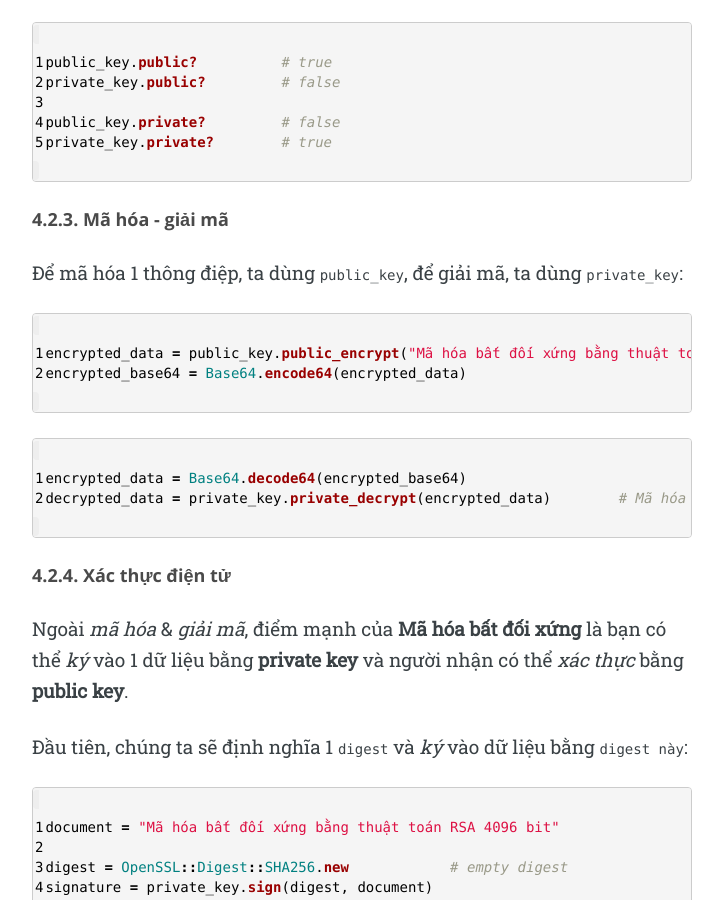
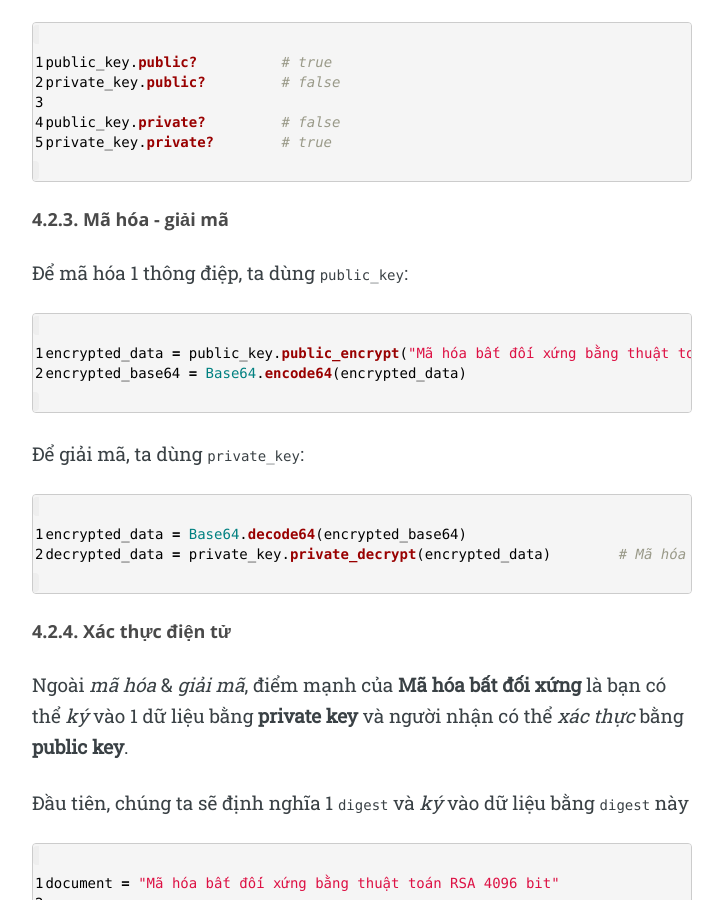
Before and after one commit to ethan605/dev-with-ethan, a Jekyll site: the page built from _posts/2016-07-07-encryption-methods-2.md, in a window 1280 px wide and 900 px high, scrolled down 6329 px. Shown: the whole window, without its empty margins (278-1001 px from the left). Built offline with Jekyll 4.4.1, drawn with Linux system fonts in a browser that asks for light colours; nearby versions of some CDN libraries; comment, search, counter and statistics services are not loaded; part of the change alters nothing that is shown.

````diff
--- a/_posts/2016-07-07-encryption-methods-2.md
+++ b/_posts/2016-07-07-encryption-methods-2.md
@@ -55,6 +55,11 @@ require 'openssl'
 
 cipher = OpenSSL::Cipher::AES.new(256, :CBC)
 ```
+{% include figure.html
+   filename="/assets/media/snippets/2016-07-07/ruby-1.png"
+   alt="Ruby code snippet 1"
+   caption="Khai báo sử dụng OpenSSL & AES"
+   instant_articles="true" %}
 
 Sau khi khởi tạo `cipher` (có nghĩa là *mật mã*), ta cần khai báo `cipher` này dùng để *mã hóa* (*encrypt*) hay *giải mã* (*decrypt*):
 
@@ -62,6 +67,11 @@ Sau khi khởi tạo `cipher` (có nghĩa là *mật mã*), ta cần khai báo `
 cipher.encrypt      # for encryption
 cipher.decrypt      # for decryption
 ```
+{% include figure.html
+   filename="/assets/media/snippets/2016-07-07/ruby-2.png"
+   alt="Ruby code snippet 2"
+   caption="Đặt chế độ mã hóa / giải mã"
+   instant_articles="true" %}
 
 Đối với các chế độ `CBC`, `CFB`, `OFB` hay `CTR`, ta cần thêm 1 tham số gọi là `iv` (viết tắt của **initialization vector**). Chỉ duy nhất `ECB` là không sử dụng `iv`, vậy nên theo các chuyên gia, không nên sử dụng chế độ `ECB` trừ khi thật sự rất cần đến nó.
 
@@ -71,6 +81,11 @@ Chúng ta có thể đặt `key` và `iv` của `cipher` bằng 1 String mà ch
 cipher.key = "secretkey@dev.ethanify.me(c)2016"         # 32 bytes = 256 bits
 cipher.iv = "secret_iv(c)2016"                          # 16 bytes = 128 bits
 ```
+{% include figure.html
+   filename="/assets/media/snippets/2016-07-07/ruby-3.png"
+   alt="Ruby code snippet 3"
+   caption="Cài đặt tham số key & iv"
+   instant_articles="true" %}
 
 hoặc để cho `cipher` tự sinh ngẫu nhiên:
 
@@ -78,6 +93,11 @@ hoặc để cho `cipher` tự sinh ngẫu nhiên:
 key = cipher.random_key             # "Lf\xE7 \xE3bK\x82\xA9\b\x1D\xFE){\x7F\xB9\x94\x9D\xBDc\x99\xBB\x0E\x15B@\xB9\xBE \xC31d"
 iv = cipher.random_iv               # "\x96\x86\x93QR\xBE\x00\b\xC9\x90\x18\xF0H\xFB]\f"
 ```
+{% include figure.html
+   filename="/assets/media/snippets/2016-07-07/ruby-4.png"
+   alt="Ruby code snippet 4"
+   caption="Sinh ngẫu nhiên tham số key & iv"
+   instant_articles="true" %}
 
 **AES** trong **Ruby** cho phép ta chèn thêm nội dung vào đoạn thông điệp mã hóa bằng hàm `update()` và chỉ tính toán giá trị cuối cùng khi gọi hàm `final()`
 
@@ -86,6 +106,11 @@ encrypted_content = cipher.update("Mã hóa đối xứng")
 encrypted_content << cipher.update(" bằng thuật toán AES-256")
 encrypted_content << cipher.final
 ```
+{% include figure.html
+   filename="/assets/media/snippets/2016-07-07/ruby-5.png"
+   alt="Ruby code snippet 5"
+   caption="Mã hóa thông điệp"
+   instant_articles="true" %}
 
 Lúc này, `encrypted_content` chứa thông tin mã hóa của chuỗi `"Mã hóa đối xứng bằng thuật toán AES-256"`, nhưng ở dạng các **hexcode**. Đây là do trong quá trình mã hóa / giải mã, **AES** làm việc với các data thô ở dạng binary, chứ không phải String, vậy nên thông tin này sẽ khó đọc và thường là khó truyền đi qua Internet (dễ mất mát).
 
@@ -94,6 +119,11 @@ Có 1 cách đơn giản là chúng ta sẽ *encode* toàn bộ các dữ liệu
 ```ruby
 encrypted_base64 = Base64.encode64(encrypted_content) # "DVM+VfhAppOtvolyq9WWhFs7AT7skg5RpsN5YVZs33J5Wr/7nUb1IEFPSfeK\n6UGCsDpN1jQbhwayk4gXiEtUgw==\n"
 ```
+{% include figure.html
+   filename="/assets/media/snippets/2016-07-07/ruby-6.png"
+   alt="Ruby code snippet 6"
+   caption="Encode Base64"
+   instant_articles="true" %}
 
 #### 3.2.2. Giải mã ####
 
@@ -106,6 +136,11 @@ decipher.decrypt
 decipher.key = "secretkey@dev.ethanify.me(c)2016"
 decipher.iv = "secret_iv(c)2016"
 ```
+{% include figure.html
+   filename="/assets/media/snippets/2016-07-07/ruby-7.png"
+   alt="Ruby code snippet 7"
+   caption="Cài đặt chế độ giải mã"
+   instant_articles="true" %}
 
 Cũng giống như khi mã hóa, giải mã bằng **AES** cũng có thể thực hiện từng phần bằng hàm `update()` và kết thúc bằng `final()`:
 
@@ -113,6 +148,11 @@ Cũng giống như khi mã hóa, giải mã bằng **AES** cũng có thể thự
 decrypted_content = decipher.update(encrypted_content)
 decrypted_content << decipher.final
 ```
+{% include figure.html
+   filename="/assets/media/snippets/2016-07-07/ruby-8.png"
+   alt="Ruby code snippet 8"
+   caption="Giải mã thông điệp"
+   instant_articles="true" %}
 
 Nếu sử dụng **Base64**, ta cần *decode* dữ liệu biểu diễn bằng **Base64** trước:
 
@@ -122,6 +162,11 @@ encrypted_data = Base64.decode64(encrypted_base64)
 decrypted_content = decipher.update(encrypted_data)
 decrypted_content << decipher.final         # Mã hóa đối xứng bằng thuật toán AES-256
 ```
+{% include figure.html
+   filename="/assets/media/snippets/2016-07-07/ruby-9.png"
+   alt="Ruby code snippet 9"
+   caption="Giải mã thông điệp có dùng Base64"
+   instant_articles="true" %}
 
 ## 4. Mã hóa bất đối xứng ##
 
@@ -148,6 +193,11 @@ pass_phrase = "rsa@dev.ethanify.me(c)2016"
 secured_key = key.export(cipher, pass_phrase)
 File.write("private_key.pem", secured_key)
 ```
+{% include figure.html
+   filename="/assets/media/snippets/2016-07-07/ruby-10.png"
+   alt="Ruby code snippet 10"
+   caption="Khởi tạo public & private key"
+   instant_articles="true" %}
 
 Ở đây, chúng ta dùng 1 **RSA** `key` có độ lớn `4096 bit`. Do cả **public key** và **private key** đều lớn và cần được dùng đi dùng lại nhiều lần, nên chúng ta sẽ ghi ra file, ở đây là `public_key.pem` và `private_key.pem`. **PEM** là viết tắt của **Privacy-enhanced Electronic Mail**, có định dạng là 1 file text với nội dung nằm giữa 2 dòng `-----BEGIN CERTIFICATE-----` và `-----END CERTIFICATE-----`.
 
@@ -165,6 +215,11 @@ Do đã lưu vào file, mỗi lần cần dùng, ta phải đọc các dữ li
 public_key_content = File.read("public_key.pem")
 public_key = OpenSSL::PKey::RSA.new(public_key_content)
 ```
+{% include figure.html
+   filename="/assets/media/snippets/2016-07-07/ruby-11.png"
+   alt="Ruby code snippet 11"
+   caption="Đọc file public key không mã hóa"
+   instant_articles="true" %}
 
 Để đọc 1 key file đã bị mã hóa:
 
@@ -172,6 +227,11 @@ public_key = OpenSSL::PKey::RSA.new(public_key_content)
 private_key_content = File.read("private_key.pem")
 private_key = OpenSSL::PKey::RSA.new(private_key_content, pass_phrase)
 ```
+{% include figure.html
+   filename="/assets/media/snippets/2016-07-07/ruby-12.png"
+   alt="Ruby code snippet 12"
+   caption="Đọc file public key có mã hóa"
+   instant_articles="true" %}
 
 **RSA** cung cấp cho chúng ta 2 hàm `public?()` và `private?()` để kiểm tra xem 1 key có đúng là **public key** hay **private key** hay không:
 
@@ -182,26 +242,43 @@ private_key.public?         # false
 public_key.private?         # false
 private_key.private?        # true
 ```
+{% include figure.html
+   filename="/assets/media/snippets/2016-07-07/ruby-13.png"
+   alt="Ruby code snippet 13"
+   caption="Kiểm tra tính public / private của key"
+   instant_articles="true" %}
 
 #### 4.2.3. Mã hóa - giải mã ####
 
-Để mã hóa 1 thông điệp, ta dùng `public_key`, để giải mã, ta dùng `private_key`:
+Để mã hóa 1 thông điệp, ta dùng `public_key`:
 
 ```ruby
 encrypted_data = public_key.public_encrypt("Mã hóa bất đối xứng bằng thuật toán RSA 4096 bit")
 encrypted_base64 = Base64.encode64(encrypted_data)
 ```
+{% include figure.html
+   filename="/assets/media/snippets/2016-07-07/ruby-14.png"
+   alt="Ruby code snippet 14"
+   caption="Mã hóa thông điệp bằng public key"
+   instant_articles="true" %}
+
+Để giải mã, ta dùng `private_key`:
 
 ```ruby
 encrypted_data = Base64.decode64(encrypted_base64)
 decrypted_data = private_key.private_decrypt(encrypted_data)        # Mã hóa bất đối xứng bằng thuật toán RSA 4096 bit
 ```
+{% include figure.html
+   filename="/assets/media/snippets/2016-07-07/ruby-15.png"
+   alt="Ruby code snippet 15"
+   caption="Giải mã thông điệp bằng private key"
+   instant_articles="true" %}
 
 #### 4.2.4. Xác thực điện tử ####
 
 Ngoài *mã hóa* & *giải mã*, điểm mạnh của **Mã hóa bất đối xứng** là bạn có thể *ký* vào 1 dữ liệu bằng **private key** và người nhận có thể *xác thực* bằng **public key**.
 
-Đầu tiên, chúng ta sẽ định nghĩa 1 `digest` và *ký* vào dữ liệu bằng `digest này`:
+Đầu tiên, chúng ta sẽ định nghĩa 1 `digest` và *ký* vào dữ liệu bằng `digest` này
 
 ```ruby
 document = "Mã hóa bất đối xứng bằng thuật toán RSA 4096 bit"
@@ -210,6 +287,11 @@ digest = OpenSSL::Digest::SHA256.new            # empty digest
 signature = private_key.sign(digest, document)
 signature_base64 = Base64.encode64(signature)
 ```
+{% include figure.html
+   filename="/assets/media/snippets/2016-07-07/ruby-16.png"
+   alt="Ruby code snippet 16"
+   caption="Tạo chữ ký và ký vào dữ liệu"
+   instant_articles="true" %}
 
 Khi nhận được dữ liệu, người dùng tiến hành xác thực:
 
@@ -219,6 +301,11 @@ signature = Base64.decode64(signature_base64)
 
 verify_status = public_key.verify(digest, signature, document)          # true
 ```
+{% include figure.html
+   filename="/assets/media/snippets/2016-07-07/ruby-17.png"
+   alt="Ruby code snippet 17"
+   caption="Xác thực dữ liệu"
+   instant_articles="true" %}
 
 `verify_status` trả về `true` chỉ trong trường hợp `digest`, `signature` và `document` tại đích trùng khớp với dữ liệu tương ứng tại nguồn.
 
@@ -233,6 +320,11 @@ Các thuật toán **Mã hóa bằng hàm băm** phổ biến nhất hiện nay
 ```ruby
 OpenSSL::Digest::MD5.digest("Mã hóa bằng hàm băm với thuật toán MD5")       # \xFE\x7F\xBC\x94\xFE\x9E\x94O\x144\xDF\xB0\x97\xADD\xBD
 ```
+{% include figure.html
+   filename="/assets/media/snippets/2016-07-07/ruby-18.png"
+   alt="Ruby code snippet 18"
+   caption="Tính MD5 digest (dạng binary)"
+   instant_articles="true" %}
 
 Cũng giống như **AES** hay **RSA**, mặc định các thuật toán này trả về các giá trị dạng binary. Tuy nhiên bộ thư viện `Digest` cung cấp luôn cho chúng ta 2 phương pháp *encode* là `hexdigest` và `base64digest`:
 
@@ -241,6 +333,11 @@ OpenSSL::Digest::MD5.hexdigest("Mã hóa bằng hàm băm với thuật toán MD
 
 OpenSSL::Digest::MD5.base64digest("Mã hóa bằng hàm băm với thuật toán MD5") # /n+8lP6elE8UNN+wl61EvQ==
 ```
+{% include figure.html
+   filename="/assets/media/snippets/2016-07-07/ruby-19.png"
+   alt="Ruby code snippet 19"
+   caption="Tính MD5 digest (dạng Hex & Base64)"
+   instant_articles="true" %}
 
 Ngoài ra, ta cũng có thể dùng hàm `update()` hoặc toán tử `<<` để chèn thêm các nội dung mà ta muốn mã hóa:
 
@@ -251,6 +348,11 @@ digest << " với thuật toán MD5"
 digest.hexdigest                # fe7fbc94fe9e944f1434dfb097ad44bd
 digest.base64digest             # /n+8lP6elE8UNN+wl61EvQ==
 ```
+{% include figure.html
+   filename="/assets/media/snippets/2016-07-07/ruby-20.png"
+   alt="Ruby code snippet 20"
+   caption="Chèn thêm nội dung muốn mã hóa"
+   instant_articles="true" %}
 
 #### Salt ####
 
@@ -268,6 +370,11 @@ salt = SecureRandom.base64(8)                                         # ruvewNfn
 
 encrypted_password = OpenSSL::Digest::MD5.hexdigest(password + salt)  # 0ed88631a7ec520edb71ad513b2b1a25
 ```
+{% include figure.html
+   filename="/assets/media/snippets/2016-07-07/ruby-21.png"
+   alt="Ruby code snippet 21"
+   caption="Thêm salt vào mật khẩu để mã hóa"
+   instant_articles="true" %}
 
 Như vậy, thay vì chúng ta lưu **MD5** của `password` (là `b47f5aae2b8344569d8e0831906867ce`), ta sẽ lưu cả `salt` và **MD5** của `password + salt` (lúc này là `0ed88631a7ec520edb71ad513b2b1a25`, hoàn toàn không có mối liên hệ gì với **MD5** của `password` thuần).
 
@@ -293,6 +400,11 @@ digest.update("Mã hóa bằng hàm băm")
 digest << " với thuật toán MD5"
 digest.hexdigest                # 0953e45472e0d2e0a668c2812358d6a29d8277c86a7ff0d120be2db84f0f021d5afd44b26bc6d5f25dfdcf8b605c5c18f66c1cc831168f4a954c861b1e97f751
 ```
+{% include figure.html
+   filename="/assets/media/snippets/2016-07-07/ruby-22.png"
+   alt="Ruby code snippet 22"
+   caption="Tính digest bằng SHA 256, 384 & 512-bit"
+   instant_articles="true" %}
 
 [rsa-key-pairs]:        {{ site.url }}/assets/downloads/misc/2016-07-07-rsa-key-pairs.zip
 [part-1]:               {{ site.url }}{% post_url 2016-07-06-encryption-methods-1 %}
````
